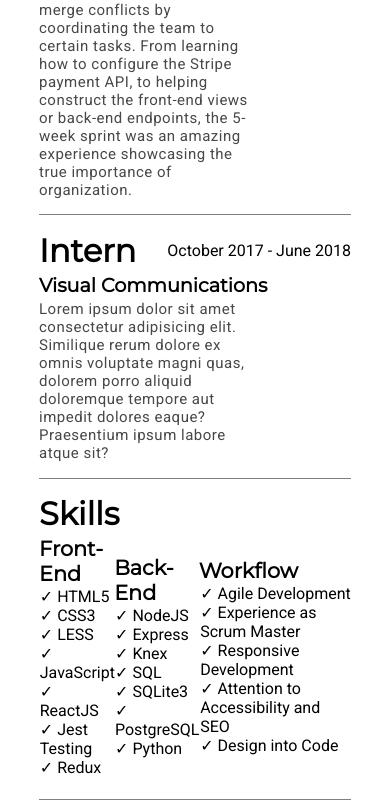
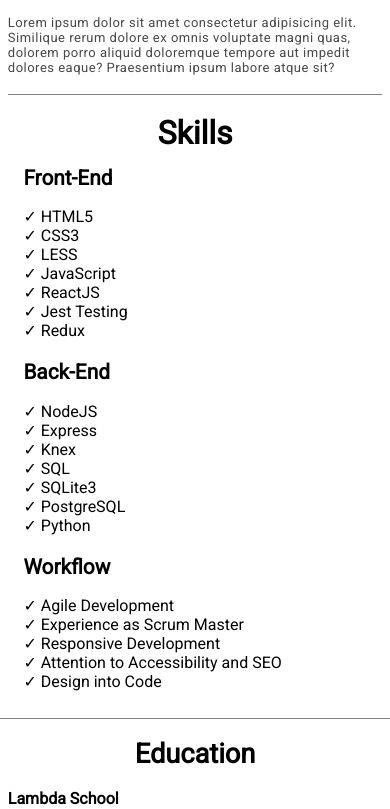
Before and after one commit to jlaluces123/Portfolio-revamp, a React (Create React App) app in the folder client/: page /resume in a window 390 px wide. Shown: the part 902-1711 px from the top of the page. Built offline with nearby package versions, Linux system fonts and the light colour scheme; the HTML template or start-up script is replaced by a standard one.

Commit message:
Responsive Work: Website looks good on all devices now

```diff
--- a/client/src/components/About/about.css
+++ b/client/src/components/About/about.css
@@ -55,3 +55,37 @@
   margin-top: 2%;
   font-size: 1.1rem;
 }
+
+@media (min-width: 481px) and (max-width: 767px) {
+
+  .about {
+    margin: 0;
+  }
+
+  .about__intro {
+    margin: 0 10%;
+    margin-top: 6%;
+  }
+
+}
+
+@media (min-width: 320px) and (max-width: 480px) {
+
+  .about {
+    margin: 0;
+  }
+
+  .about__intro {
+    margin: 0 5%;
+    margin-top: 6%;
+  }
+
+  .header__name {
+    font-size: 1.25rem;
+  }
+
+  .intro__paragraph {
+    font-size: 1rem;
+  }
+
+}
--- a/client/src/components/About/index.js
+++ b/client/src/components/About/index.js
@@ -9,7 +9,7 @@
       </section>
 
       <section className="about__intro">
-        <div className="intro">
+        <div className="intro__div">
           <p className="title">Web Developer</p>
         </div>
 
--- a/client/src/components/Home/home.css
+++ b/client/src/components/Home/home.css
@@ -30,3 +30,43 @@
 .projects {
   margin-top: 20%;
 }
+
+@media (min-width: 481px) and (max-width: 767px) {
+
+  .intro {
+    flex-direction: column;
+  }
+
+  .intro__pic {
+    margin-right: 0;
+  }
+
+  .intro__text {
+    text-align: center;
+  }
+
+}
+
+@media (min-width: 320px) and (max-width: 480px) {
+
+  .intro {
+    flex-direction: column;
+  }
+
+  .intro__pic {
+    margin-right: 0;
+  }
+
+  .intro__text {
+    text-align: center;
+  }
+
+  .intro__title {
+    font-size: 1rem;
+  }
+
+  .intro__name {
+    font-size: 2.2rem;
+  }
+
+}
--- a/client/src/components/Navigation/navigation.css
+++ b/client/src/components/Navigation/navigation.css
@@ -120,3 +120,38 @@
 .social__btn {
   max-height: 40px;
 }
+
+@media (min-width: 481px) and (max-width: 767px) {
+
+  .hidden__container {
+    flex-direction: column;
+    height: 60%;
+    margin-left: 6%;
+    align-items: flex-start;
+  }
+
+  .social__btn {
+    max-height: 30px;
+  }
+
+}
+
+@media (min-width: 320px) and (max-width: 480px) {
+
+  .logo {
+    height: 70px;
+    margin-top: 25px;
+  }
+
+  .hidden__container {
+    flex-direction: column;
+    height: 60%;
+    margin-left: 6%;
+    align-items: flex-start;
+  }
+
+  .social__btn {
+    max-height: 30px;
+  }
+
+}
--- a/client/src/components/Projects/projects.css
+++ b/client/src/components/Projects/projects.css
@@ -49,3 +49,30 @@
   opacity: 1;
   border-radius: 10px;
 }
+
+
+
+@media (min-width: 768px) and (max-width: 1024px) {
+
+  .project__img {
+    box-shadow: 2px 10px 5px 0px rgba(0,0,0,0.75);
+  }
+
+}
+
+
+@media (min-width: 481px) and (max-width: 767px) {
+
+  .project__img {
+    max-width: 450px;
+  }
+
+}
+
+@media (min-width: 320px) and (max-width: 480px) {
+
+  .project__img {
+    max-width: 300px;
+  }
+
+}
--- a/client/src/components/Resume/resume.css
+++ b/client/src/components/Resume/resume.css
@@ -38,7 +38,7 @@
 }
 
 .job__title, .project__name {
-  font-family: 'Montserrat', sans-serif;
+  font-family: 'Roboto', sans-serif;
 }
 
 .experience__date {
@@ -62,13 +62,12 @@
 .skills__title {
   margin-bottom: 1%;
   font-size: 2rem;
-  font-family: 'Montserrat', sans-serif;
+  font-family: 'Roboto', sans-serif;
 }
 
 .skills__tools {
   display: flex;
   justify-content: space-between;
-  align-items: center;
   flex-direction: row;
 }
 
@@ -83,7 +82,7 @@
 .tech__header {
   font-size: 1.3rem;
   margin-bottom: 1%;
-  font-family: 'Montserrat', sans-serif;
+  font-family: 'Roboto', sans-serif;
 }
 
 .tools__list {
@@ -102,6 +101,127 @@
   padding-top: 5%;
   margin-bottom: 2%;
   font-size: 2rem;
-  font-family: 'Montserrat', sans-serif;
+  font-family: 'Roboto', sans-serif;
   text-align: center;
 }
+
+@media (min-width: 768px) and (max-width: 1024px) {
+
+  .resume {
+    margin: 0 5%;
+  }
+
+  .job__title {
+    font-size: 1.7rem;
+  }
+
+}
+
+@media (min-width: 481px) and (max-width: 767px) {
+
+  .resume {
+    margin: 0 5%;
+  }
+
+  .projects__top {
+    flex-direction: column;
+    align-items: flex-start;
+    margin-top: 5%;
+    margin-bottom: 3%;
+  }
+
+  .job__title {
+    font-size: 1.5rem;
+  }
+
+  .project__info {
+    width: 100%;
+  }
+
+  .skills__title {
+    text-align: center;
+  }
+
+  .skills__tools {
+    flex-direction: column;
+    align-items: flex-start;
+  }
+
+  .tools__div {
+    width: 100%;
+    margin-bottom: 5%;
+  }
+
+}
+
+@media (min-width: 320px) and (max-width: 480px) {
+
+  .resume {
+    margin: 0;
+  }
+
+  .download {
+    font-size: 1.2rem;
+  }
+
+  .resume__page {
+    margin: 0 2%;
+  }
+
+  .projects__top {
+    flex-direction: column;
+    align-items: flex-start;
+    margin-top: 5%;
+  }
+
+  .project__info {
+    width: 100%;
+    font-size: 13px;
+  }
+
+
+  .job__title {
+    font-size: 1rem;
+  }
+
+  .project__name {
+    margin-bottom: 5%;
+  }
+
+  .skills__title {
+    text-align: center;
+  }
+
+  .skills__title {
+    flex-direction: row;
+    flex-wrap: wrap;
+    margin: 0 6%;
+  }
+
+  .skills__tools {
+    margin: 0 6%;
+    flex-direction: column;
+  }
+
+  .tools__div {
+    margin-top: 4%;
+    width: 100%;
+  }
+
+  .tech__header {
+    margin-bottom: 5%;
+  }
+
+  .tools__list {
+    margin-left: 0;
+  }
+
+  .education__title {
+    font-size: 1.7rem;
+  }
+
+  .education__div {
+    margin: 0 2%;
+  }
+
+}
--- a/client/src/components/SinglePage/index.js
+++ b/client/src/components/SinglePage/index.js
@@ -12,7 +12,7 @@
       <div className="individual-project">
         <div className="project__intro">
           <div className="project__header">
-            <h1 style = {{ color: "#484848" }}>{data.title}</h1>
+            <h1 className = "data__title">{data.title}</h1>
 
             <div className="info__btn">
               <p className = "info__text">
--- a/client/src/components/SinglePage/single.css
+++ b/client/src/components/SinglePage/single.css
@@ -10,6 +10,10 @@
   margin: 0 5%;
   margin-bottom: 3%;
   align-items: center;
+}
+
+.data__title {
+  color: rgba(72, 72, 72, 1);
 }
 
 .info__text {
@@ -55,3 +59,69 @@
   margin: 0 5%;
   margin-top: 7%;
 }
+
+@media (min-width: 1440px) {
+
+  .description__paragraph {
+    font-size: 1.3rem;
+  }
+
+}
+
+@media (min-width: 1025px) and (max-width: 1280px) {
+
+  .individual-project {
+    margin: 0 10%;
+  }
+
+}
+
+@media (min-width: 768px) and (max-width: 1024px) {
+
+  .individual-project {
+    margin: 0 2%;
+  }
+
+}
+
+@media (min-width: 481px) and (max-width: 767px) {
+
+  .individual-project {
+    margin: 0;
+  }
+
+  .project__header {
+    flex-direction: column;
+    margin: 0 5%;
+    margin-bottom: 5%;
+    align-items: flex-start;
+  }
+
+  .data__title {
+    font-size: 1.4rem;
+  }
+
+}
+
+@media (min-width: 320px) and (max-width: 480px) {
+
+  .individual-project {
+    margin: 0;
+  }
+
+  .project__header {
+    flex-direction: column;
+    margin: 0 5%;
+    margin-bottom: 5%;
+    align-items: flex-start;
+  }
+
+  .data__title {
+    font-size: 1.4rem;
+  }
+
+  .info__text {
+    font-size: 16px;
+  }
+
+}
--- a/client/src/index.css
+++ b/client/src/index.css
@@ -23,7 +23,7 @@
 }
 
 code {
-  font-size: 11px;
+  font-size: 13px;
   padding: 2px 5px;
   border: 1px solid #ccc;
   border-radius: 4px;
```
